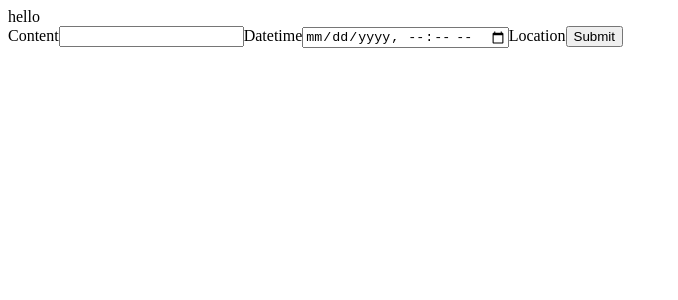
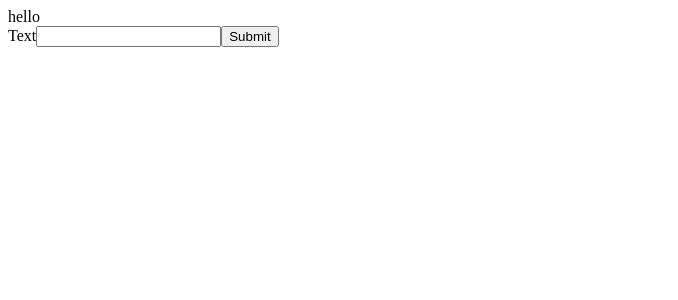
Before and after one commit to brbrss/gnote, a React app in the folder front/: page / in a window 1280 px wide. Shown: the top 300 px of the page, without its empty margins (0-678 px from the left). Built offline with nearby package versions, Linux system fonts and the light colour scheme.

Commit message:
search panel

```diff
--- a/front/src/App.js
+++ b/front/src/App.js
@@ -1,10 +1,10 @@
 import React from 'react';
-import { AddNote } from './com/AddNote';
+import { FrontPage } from './com/FrontPage';
 
 function App() {
     return (
         <div>hello
-            <AddNote></AddNote>
+            <FrontPage></FrontPage>
         </div>
     );
 }
--- /dev/null
+++ b/front/src/com/FrontPage.js
@@ -0,0 +1,10 @@
+import React, { useState } from 'react';
+import { SearchPanel } from "./SearchPanel";
+
+function FrontPage() {
+    return (
+        <SearchPanel />
+    );
+}
+
+export { FrontPage };
--- a/front/src/com/NoteCard.js
+++ b/front/src/com/NoteCard.js
@@ -13,8 +13,10 @@ function NoteCard(props) {
     const content = props.content;
     const tagList = props.tagList;
     const geoId = props.geoId;
+    const id = props.id;
     return (
         <div>
+            <span>No. {id}</span>
             {time ? <span>Time added: <time>{String(time)}</time></span> : null}
             <div>{content}</div>
             <TagRow tagList={tagList}></TagRow>
--- /dev/null
+++ b/front/src/com/SearchPanel.js
@@ -0,0 +1,58 @@
+import React, { useState } from 'react';
+import submit from '../util/submit';
+import { NoteCard } from './NoteCard';
+
+
+function SearchBar(props) {
+    const state = props.state;
+    const setState = props.setState;
+    function handleInput(e) {
+        setState({ ...state, [e.target.name]: e.target.value })
+    }
+    const mySubmit = async function (ev) {
+        const res = await submit(ev);
+        props.setRes(await res.json());
+    }
+    return (
+        <form action="/api/search/" method="POST" onSubmit={mySubmit}>
+            <label>
+                Text
+                <input type="text" name="content" onChange={handleInput} />
+            </label>
+            <button type="submit" >Submit</button>
+        </form>
+    );
+}
+
+function NoteList(props) {
+    console.log(props.noteList);
+    function F_(props) {
+        return <NoteCard
+            content={props.note.content}
+            time={props.note.time}
+            tagList={props.note.tagList}
+            geoId={props.note.geoId}
+            id={props.note.id}
+        />
+    }
+    return (
+        <div>
+            {props.noteList.map(
+                (item, i) => <F_ note={item} key={item.id} />)}
+        </div>
+    );
+}
+
+function SearchPanel(props) {
+    const [searchParam, setSearchParam] = useState('');
+    const [noteList, setNoteList] = useState([]);
+
+    return (
+        <div>
+            <SearchBar state={searchParam} setState={setSearchParam} setRes={setNoteList} />
+            <NoteList noteList={noteList} />
+        </div>
+    );
+}
+
+export { SearchPanel };
--- /dev/null
+++ b/front/src/util/submit.js
@@ -0,0 +1,14 @@
+export default async function submit(ev) {
+    ev.preventDefault();
+    let formData = new FormData(ev.target);
+    let object = {};
+    formData.forEach((value, key) => object[key] = value);
+    let json = JSON.stringify(object);
+    return await fetch(ev.target.action, {
+        method: ev.target.method,
+        headers: {
+            'Content-Type': 'application/json'
+        },
+        body: json
+    });
+}
```
Also changed, not shown: 1 other file (tests, documents, lock files or other folders).
